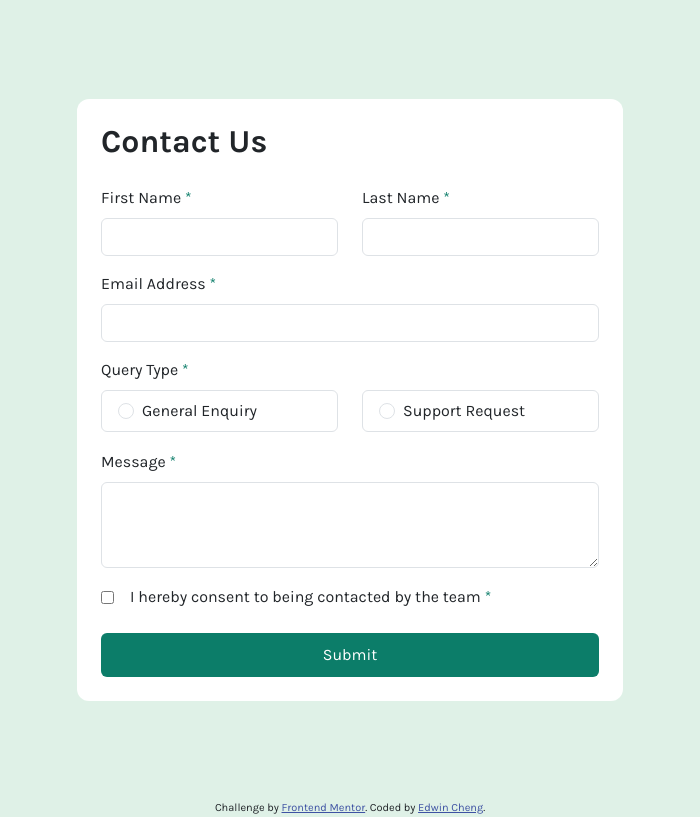
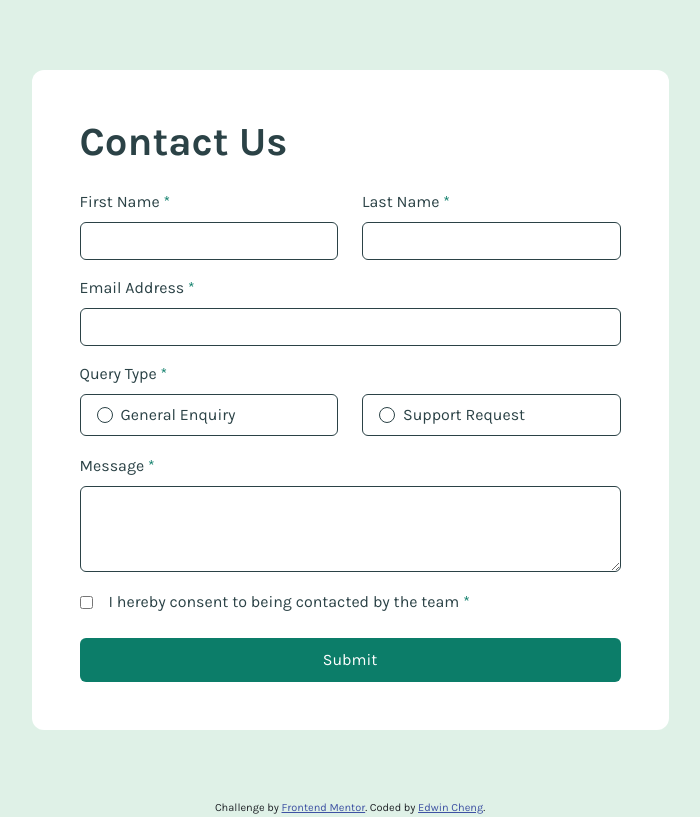
Before and after one commit to edwinc73/frontend-mentor, a React (Vite) app in the folder 03-contact-form/: page / in a window 1280 px wide. Shown: the whole page, without its empty margins (290-990 px from the left). Built offline with nearby package versions, Linux system fonts and the light colour scheme.

Commit message:
fixed form colors

```diff
--- a/03-contact-form/src/App.css
+++ b/03-contact-form/src/App.css
@@ -61,6 +61,10 @@ body {
   background-color: var(--green2);
 }
 
+.required {
+  color: var(--grey2);
+}
+
 .required:after {
   content: " *";
   color: var(--green2);
@@ -84,6 +88,15 @@ main {
 input:hover,
 label:hover {
   border-color: var(--green2) !important;
+}
+
+.bordered {
+  border: 1px solid var(--grey2);
+}
+
+input,
+textarea {
+  border-color: var(--grey2) !important;
 }
 
 input[type="text"]:focus,
--- a/03-contact-form/src/components/ContactUs.jsx
+++ b/03-contact-form/src/components/ContactUs.jsx
@@ -40,13 +40,15 @@ export default function ContactUs({ setSent }) {
 
   return (
     <form
-      className=" bg-white col-md-7 col-12 col-lg-6 mx-auto p-4 "
+      className=" bg-white col-md-5 col-12 col-lg-7 mx-auto p-4 p-lg-5"
       onSubmit={handleSubmit}
       style={{
         borderRadius: "12px",
       }}
     >
-      <h2 className="fw-bold ">Contact Us</h2>
+      <h2 className="fw-bold text-grey2" style={{ fontSize: "2.5rem" }}>
+        Contact Us
+      </h2>
       <div className="row">
         <div className="col-12 col-lg-6 mt-3">
           <label className="required" htmlFor="firstName">
@@ -117,8 +119,8 @@ export default function ContactUs({ setSent }) {
               className={`form-check-label ${
                 formik.values.type == "General Enquiry"
                   ? "selected-label"
-                  : "border"
-              } rounded col-12 py-2 px-2 mt-2`}
+                  : "bordered"
+              } rounded col-12 py-2 px-2 mt-2 text-grey2`}
             >
               <input
                 onChange={formik.handleChange}
@@ -137,8 +139,8 @@ export default function ContactUs({ setSent }) {
               className={`form-check ${
                 formik.values.type == "Support Request"
                   ? "selected-label"
-                  : "border"
-              } rounded col-12 p-0 mt-3 mt-lg-2`}
+                  : "bordered"
+              } rounded col-12 p-0 mt-3 mt-lg-2 text-grey2`}
             >
               <label htmlFor="type2" className="form-check-label py-2 px-2">
                 <input
```
